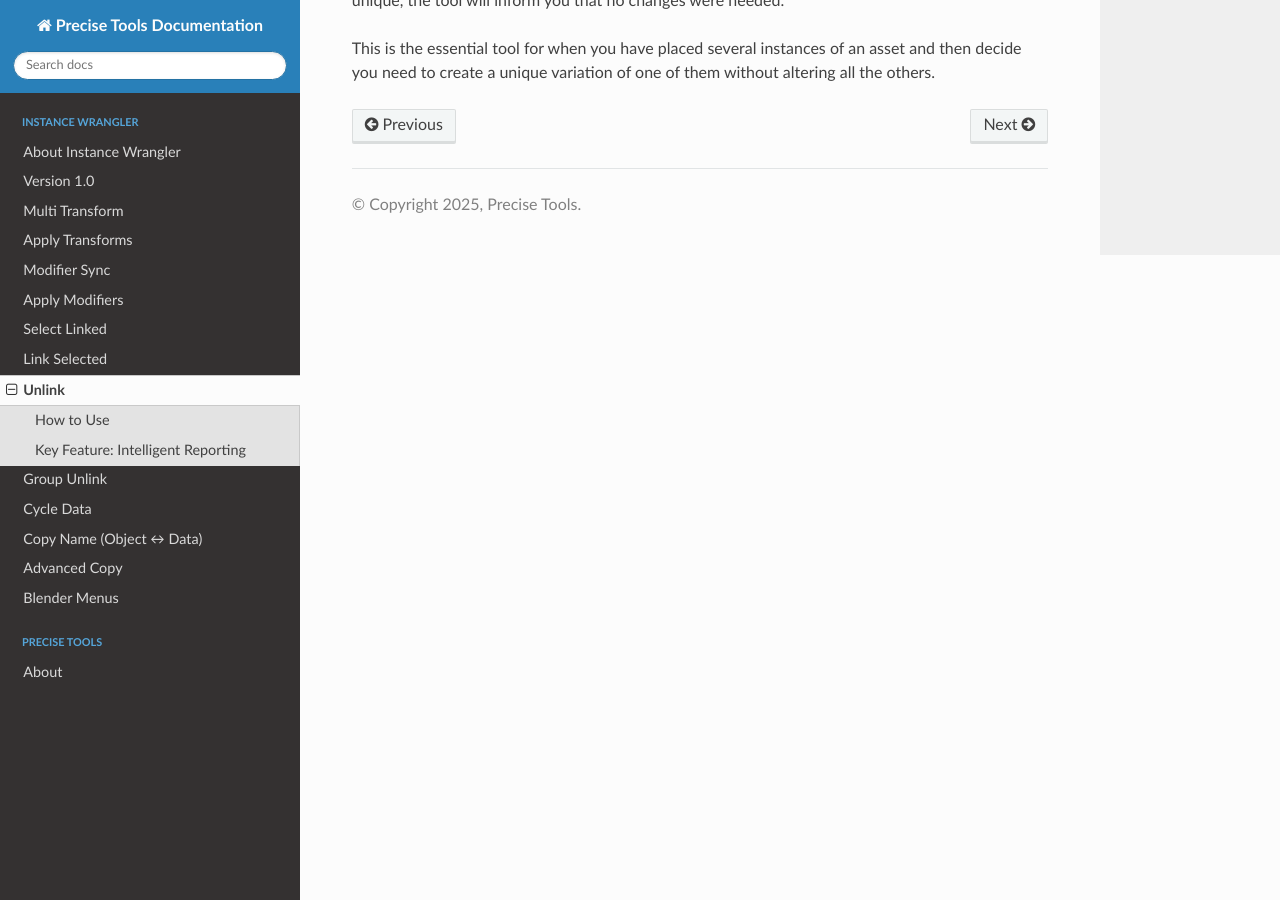
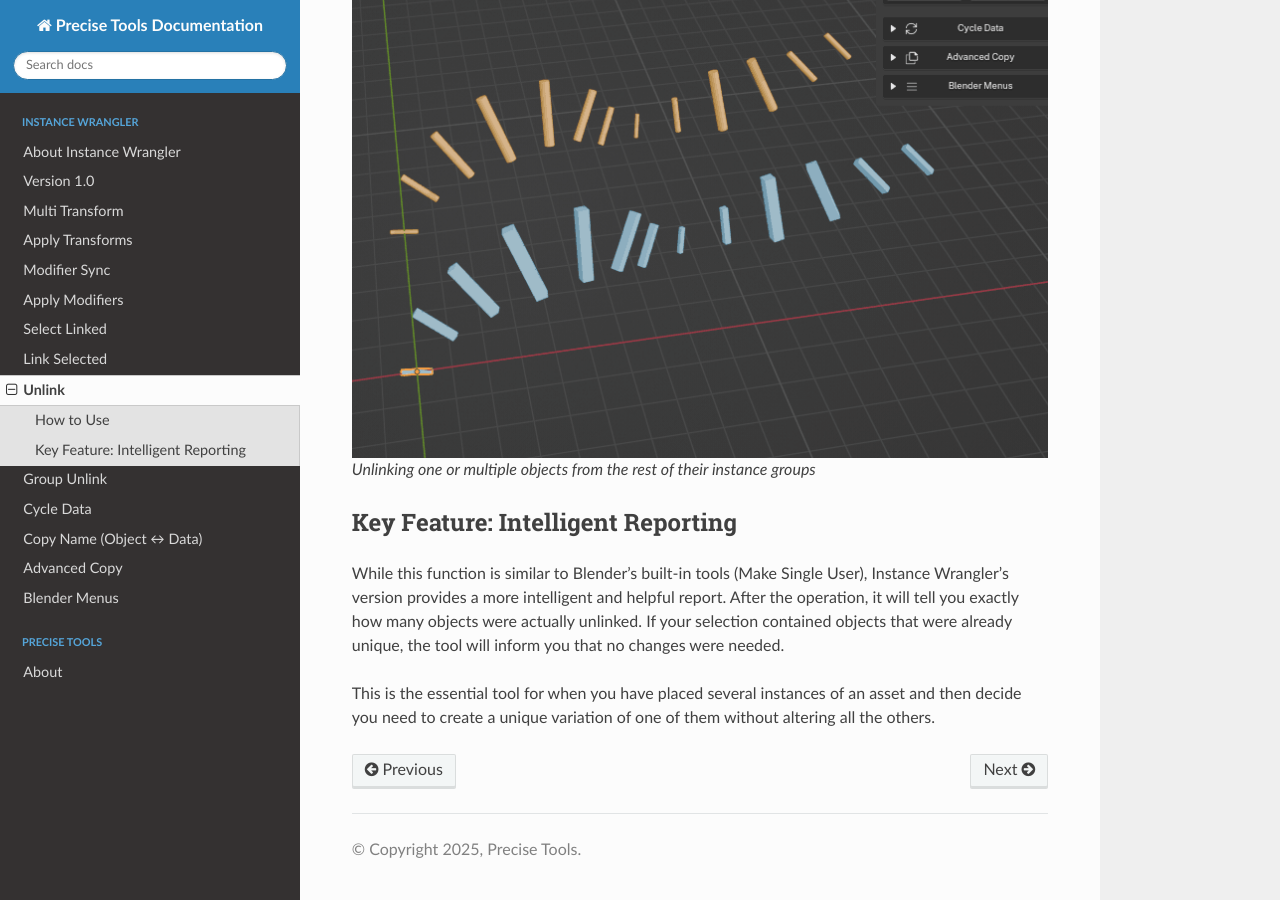
Before and after one commit to jb1981dev/Precise-Docs, a Sphinx documentation site: the page built from docs/source/instwrangler/unlink.rst, in a window 1280 px wide and 900 px high, scrolled down 667 px. Built offline with Sphinx 7.4.7 and the Read the Docs theme 3.1.0, drawn with Linux system fonts in a browser that asks for light colours.

Commit message:
Update unlink.rst

```diff
--- a/docs/source/instwrangler/unlink.rst
+++ b/docs/source/instwrangler/unlink.rst
@@ -17,6 +17,11 @@ The process is very simple:
 
 Each selected object will now be a "single user," meaning it no longer shares its data with any other objects in your selection.
 
+.. figure:: images/unlink.gif
+   :align: center
+
+*Unlinking one or multiple objects from the rest of their instance groups*
+
 Key Feature: Intelligent Reporting
 ----------------------------------
 
```
